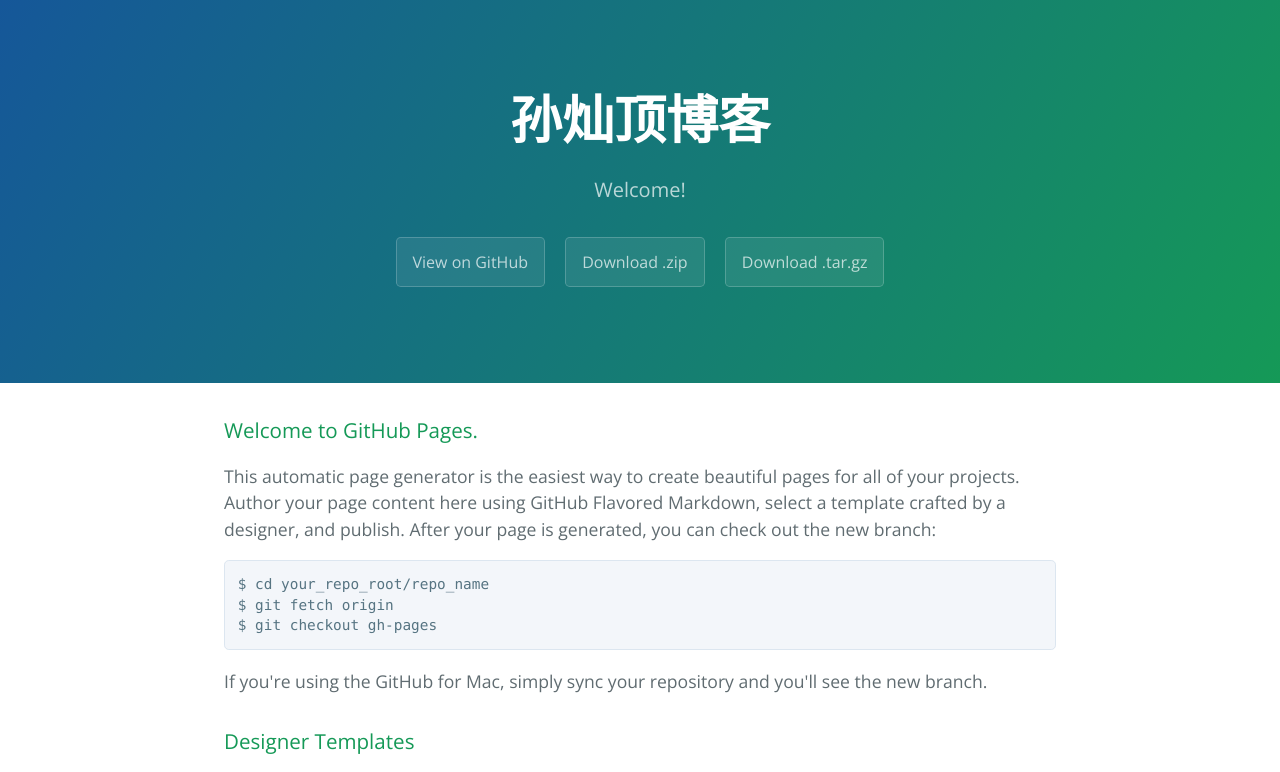
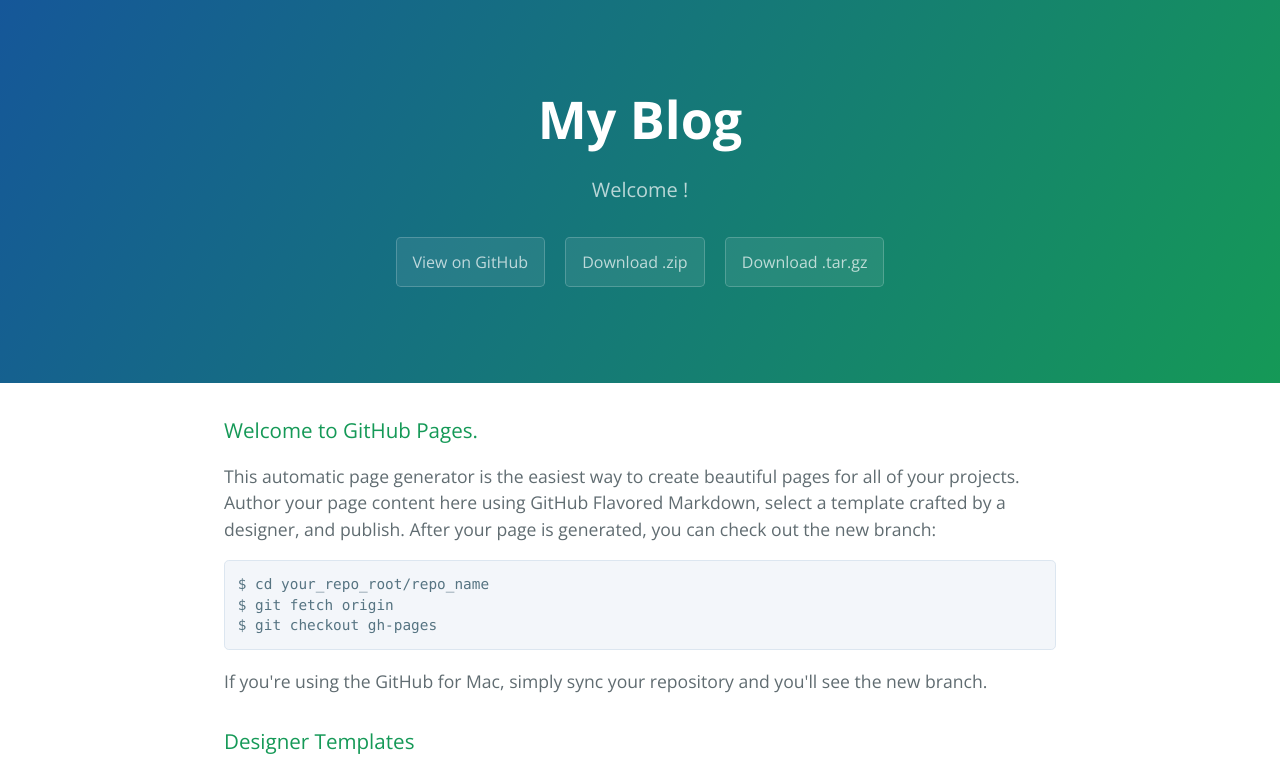
Before and after one commit to suncanding/Blog, a plain HTML site: page index.html in a window 1280 px wide. Shown: the top 772 px of the page. Drawn offline with nearby package versions, Linux system fonts and the light colour scheme.

Commit message:
Update index.html

```diff
--- a/index.html
+++ b/index.html
@@ -11,8 +11,8 @@
   </head>
   <body>
     <section class="page-header">
-      <h1 class="project-name">孙灿顶博客</h1>
-      <h2 class="project-tagline">Welcome!</h2>
+      <h1 class="project-name">My Blog</h1>
+      <h2 class="project-tagline">Welcome !</h2>
       <a href="https://github.com/suncanding/Blog" class="btn">View on GitHub</a>
       <a href="https://github.com/suncanding/Blog/zipball/master" class="btn">Download .zip</a>
       <a href="https://github.com/suncanding/Blog/tarball/master" class="btn">Download .tar.gz</a>
```
